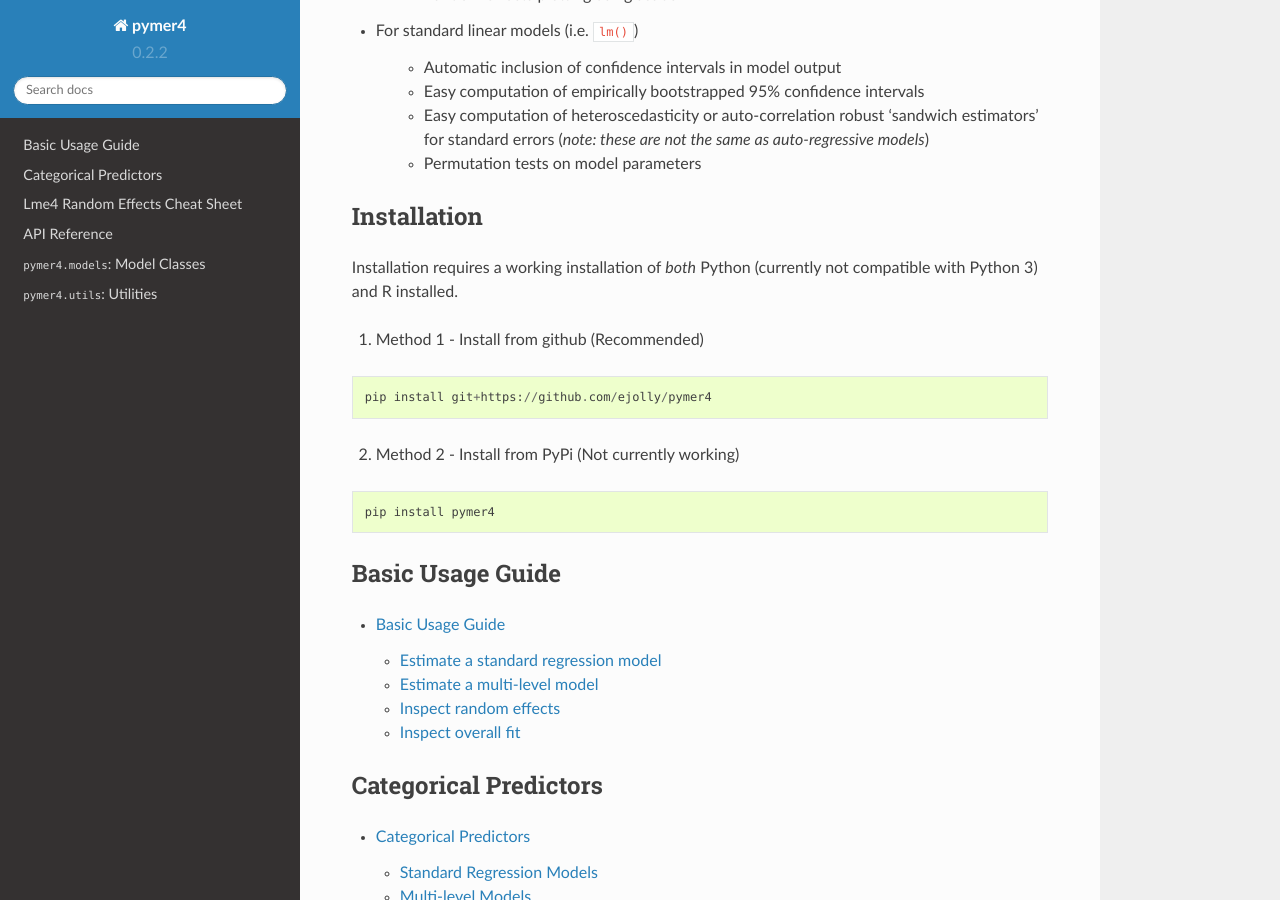
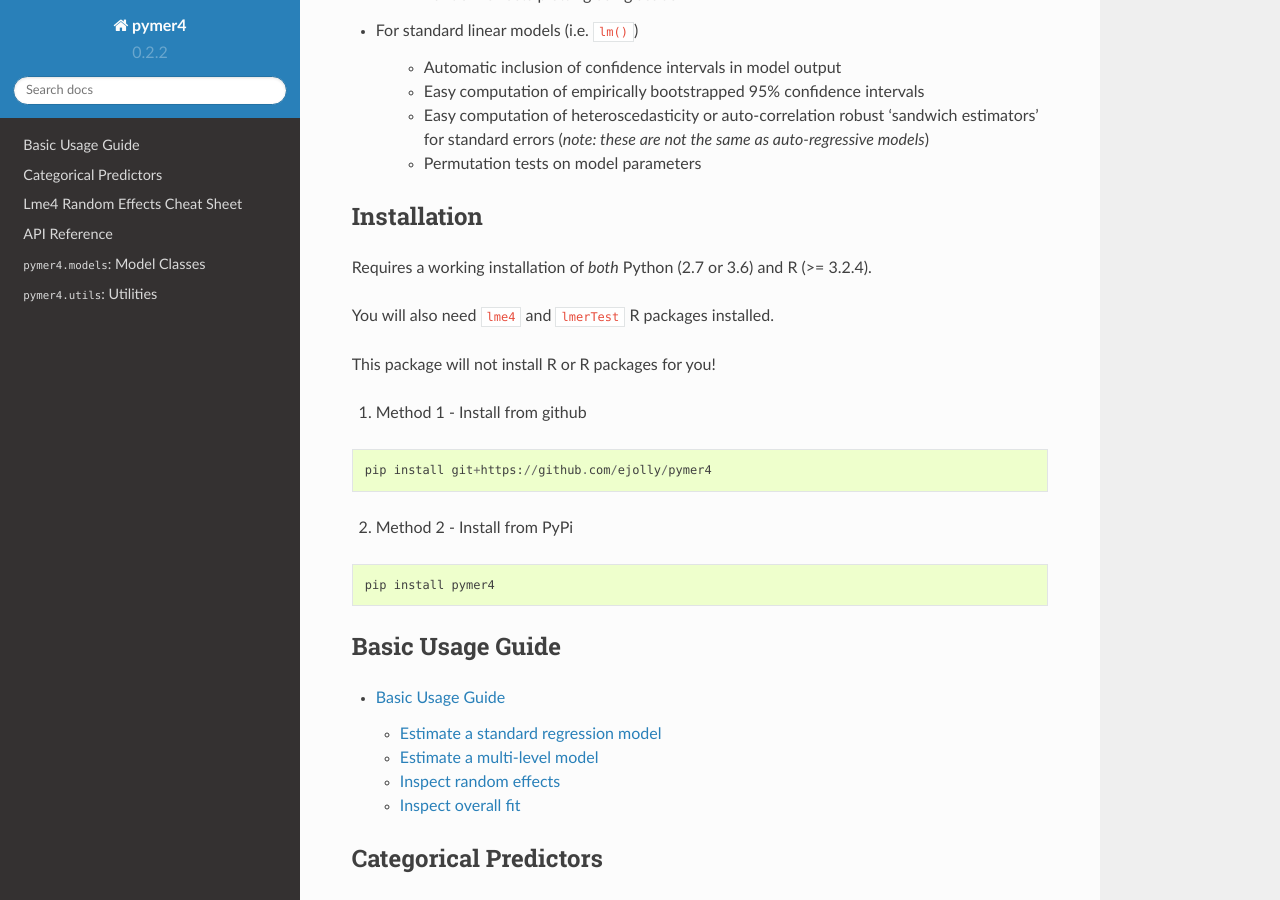
Before and after one commit to ejolly/pymer4, a Sphinx documentation site: the page built from docs/index.rst, in a window 1280 px wide and 900 px high, scrolled down 800 px. Built offline with Sphinx 7.4.7 and the Read the Docs theme 2.0.0, drawn with Linux system fonts in a browser that asks for light colours.

```diff
--- a/docs/index.rst
+++ b/docs/index.rst
@@ -37,15 +37,19 @@ This package has some extra goodies to make life a bit easier, namely:
 
 Installation
 ------------
-Installation requires a working installation of *both* Python (currently not compatible with Python 3) and R installed.
+Requires a working installation of *both* Python (2.7 or 3.6) and R (>= 3.2.4).
 
-1. Method 1 - Install from github (Recommended)
+You will also need :code:`lme4` and :code:`lmerTest` R packages installed.
+
+This package will not install R or R packages for you!
+
+1. Method 1 - Install from github
 
 .. code-block:: python
 
     pip install git+https://github.com/ejolly/pymer4
 
-2. Method 2 - Install from PyPi (Not currently working)
+2. Method 2 - Install from PyPi
 
 .. code-block:: python
 
--- a/docs/rfx_cheatsheet.rst
+++ b/docs/rfx_cheatsheet.rst
@@ -1,7 +1,7 @@
 Lme4 Random Effects Cheat Sheet
 ===============================
 
-Because python is calling :code:`lmer` from the :code:`lme4` package in R behind the scenes, some familiarity with :code:`lmer` model `formulae <https://stats.stackexchange.com/questions/18428/formula-symbols-for-mixed-model-using-lme4>`_. Here is a quick reference for random effects specifications:
+Because python is calling :code:`lmer` from the :code:`lme4` package in R behind the scenes, some familiarity with :code:`lmer` model `formulae <https://stats.stackexchange.com/questions/18428/formula-symbols-for-mixed-model-using-lme4>`_ is required. Here is a quick reference for random effects specifications:
 
 .. code-block:: python
 
--- a/docs/usage.rst
+++ b/docs/usage.rst
@@ -51,7 +51,7 @@ Fitting a standard regression model like using :code:`lm()` in R, simply entails
 
 Estimate a multi-level model
 ----------------------------
-Fitting a model simply entails initializing it with a model formula and pandas data-frame, and subsequently calling its :code:`fit` method.
+Fitting a multi-level model works similarily.
 
 .. code-block:: python
 
```
Also changed, not shown: README.md (+20 -20 lines), docs/categorical.rst (+6 -3 lines), .travis.yml.
